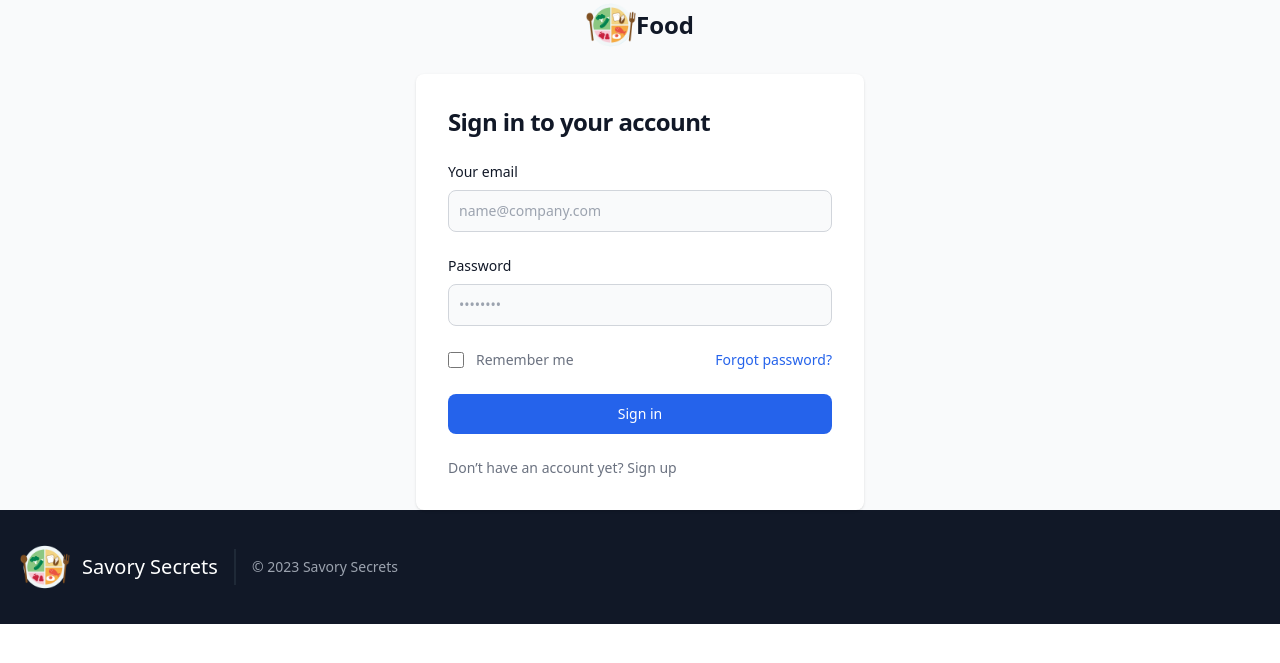
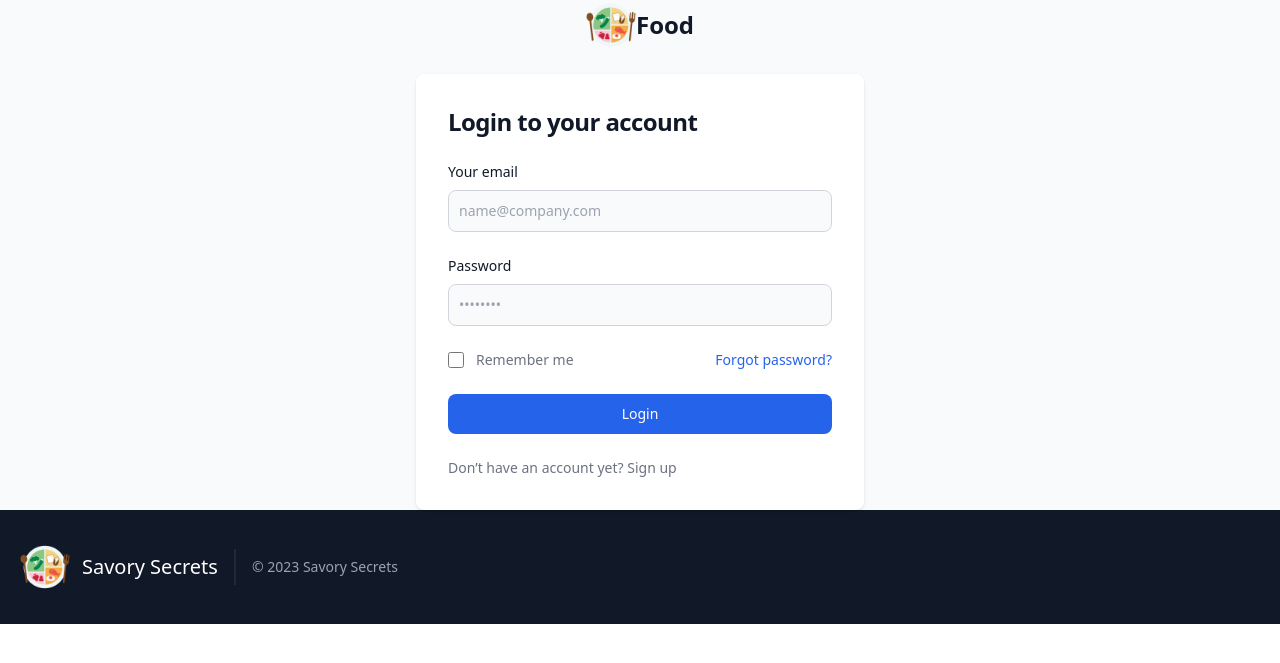
Before and after one commit to cd1364/Food-Blog-Website, a Flask app: page /login in a window 1280 px wide. Shown: the part 90-753 px from the top of the page. Run offline with Flask 3, Linux system fonts and the light colour scheme; some libraries are stand-ins or nearby versions.

Commit message:
Login Change

```diff
--- a/templates/login.html
+++ b/templates/login.html
@@ -23,7 +23,7 @@
         <div class="w-full bg-white rounded-lg shadow dark:border md:mt-0 sm:max-w-md xl:p-0 dark:bg-gray-800 dark:border-gray-700">
             <div class="p-6 space-y-4 md:space-y-6 sm:p-8">
                 <h1 class="text-xl font-bold leading-tight tracking-tight text-gray-900 md:text-2xl dark:text-white">
-                    Sign in to your account
+                    Login to your account
                 </h1>
                 <form class="space-y-4 md:space-y-6" method="POST" action="{{url_for('login')}}">
                     <div>
@@ -45,7 +45,7 @@
                         </div>
                         <a href="#" class="text-sm font-medium text-blue-600 hover:underline light:text-primary-500">Forgot password?</a>
                     </div>
-                    <button type="submit" class="w-full text-white bg-blue-600 hover:bg-blue-700 focus:ring-4 focus:outline-none focus:ring-primary-300 font-medium rounded-lg text-sm px-5 py-2.5 text-center dark:bg-primary-600 dark:hover:bg-primary-700 dark:focus:ring-primary-800">Sign in</button>
+                    <button type="submit" class="w-full text-white bg-blue-600 hover:bg-blue-700 focus:ring-4 focus:outline-none focus:ring-primary-300 font-medium rounded-lg text-sm px-5 py-2.5 text-center dark:bg-primary-600 dark:hover:bg-primary-700 dark:focus:ring-primary-800">Login</button>
                     <p class="text-sm font-light text-gray-500 dark:text-gray-400">
                         Don’t have an account yet? <a href="{{url_for('signup')}}" class="font-medium text-primary-600 hover:underline dark:text-primary-500">Sign up</a>
                     </p>
```
